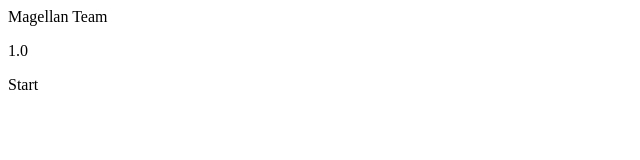
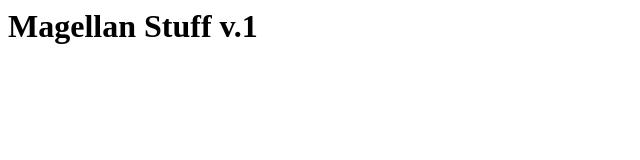
Before and after one commit to romanshershen/magellan, a plain HTML site: page index.html in a window 1280 px wide. Shown: the whole page, without its empty margins (0-640 px from the left). Drawn offline with Linux system fonts and the light colour scheme.

Commit message:
3d commit

```diff
--- a/index.html
+++ b/index.html
@@ -6,8 +6,6 @@
  </head>
  <body>
 
-  <p>Magellan Team</p>
-  <p>1.0</p>
-  <p>Start</p>
+  <h1> Magellan Stuff v.1</h1>
  </body>
 </html>
```
